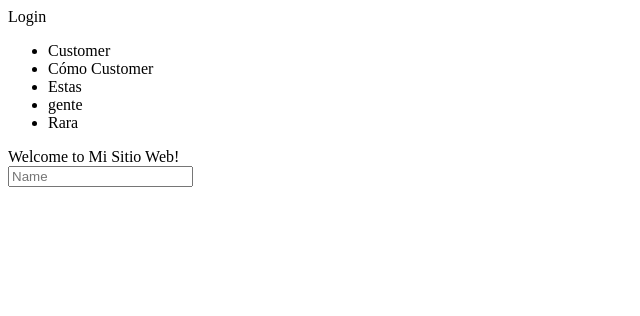
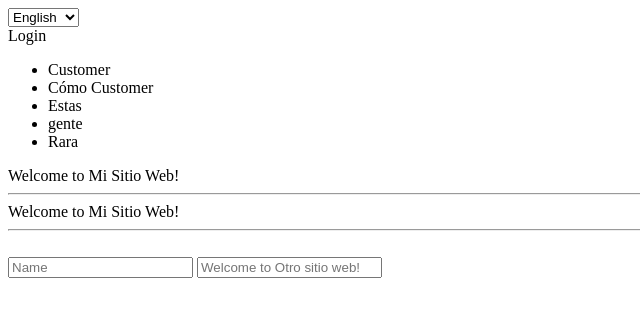
Before and after one commit to N00BEST/langs.js, a plain HTML site: page source/index.html in a window 1280 px wide. Shown: the whole page, without its empty margins (0-640 px from the left). Drawn offline with Linux system fonts and the light colour scheme.

Commit message:
Change the Render class constructor to accept an object. Changed and created the tags of the Render class for static properties. Improved the verification of attributes to filter. Fixed the args needed for the t-translate nodes

```diff
--- a/source/Render.js
+++ b/source/Render.js
@@ -1,25 +1,29 @@
 class Render {
-    constructor(lang = undefined, langs = [], separator = '.') {
+
+	constructor(conf = {}) {
+		let lang = conf.currentLang || undefined;
+		let langs = conf.langs || [];
+		let separator = conf.separator || '.';
 		this.translator = new Translator(lang, langs, separator);
 	}
 
 	/**
 	 * Search for elements to make render
 	 */
-    play(){
+	renderAll(){
 		this.searchTags();
 		this.searchAttributes();
 	}
 
 	searchTags() {
-        let nodes = document.querySelectorAll('translate');
+		let nodes = document.querySelectorAll(Render.translateTag);
 		for(let node of nodes){
 			this.renderTag(node);
 		}
 	}
 
 	searchAttributes(){
-        let nodes = document.querySelectorAll('[t-translate]');
+		let nodes = document.querySelectorAll(`[${Render.attributeTag}]`);
 
 		for(let node of nodes){
 			this.renderElement(node);
@@ -33,7 +37,7 @@ class Render {
 	renderTag(node){
 		let route = node.innerText;
 
-        let args = this.parseTranslateArgs(node);
+		let args = this.parseTranslateTagArgs(node);
 
 		node.outerHTML = this.translator.translate(route, args);
 	}
@@ -48,7 +52,6 @@ class Render {
 	 * @param {object} args
 	 */
 	renderAttribute(node, attribute, route, args = {}) {
-        console.log("Entra a render attribute");
 		let translation = this.translator.translate(route, args);
 		node.setAttribute(attribute, translation);
 	}
@@ -60,24 +63,23 @@ class Render {
 	 */
 	renderElement(node) {
 		let attributes = node.attributes;
-        let minimumLength = "t-translate".length;
+		let testRegex = new RegExp(`^${Render.attributeTag}:[a-z]+(-[a-z]+)*$`);
 
 		// get just the relevant attributes
 		attributes = this.filterAttributes(attributes);
 		for(let attribute of attributes) {
 			let route = node.getAttribute(attribute);
-            if(attribute.length === minimumLength ) {
-                // let args = this.parseArgs(node.getAttribute('t-args'));
-                node.innerText = this.translator.translate(route/*, args*/);
-            } else if (attribute.indexOf(':') === minimumLength) {
+			if(attribute === Render.attributeTag) {
+				let args = this.parseArgsForAttribute(node, attribute, attributes);
+				node.innerText = this.translator.translate(route, args);
+			} else if (testRegex.test(attribute)) {
 				// It's a attribute to be translated instead of element inner text
 				let parts = attribute.split(':');
 				let target = parts[1];
 
-                // let args = 't-args:' + target;
-                // args = this.parseArgs(node.getAttribute(args));
+				let args = this.parseArgsForAttribute(node, attribute, attributes);
 
-                this.renderAttribute(node, target, route/*, args*/);
+				this.renderAttribute(node, target, route, args);
 			}
 		}
 	}
@@ -101,12 +103,88 @@ class Render {
 	 *
 	 * @param {Node} node
 	 */
-    parseTranslateArgs(node) {
+	parseTranslateTagArgs(node) {
 		let args = {};
 		let attributesMap = node.attributes;
 
 		for(let attribute of attributesMap) {
 			args[attribute.localName] = attribute.value;
+		}
+
+		return args;
+	}
+
+	/**
+	 * Remove element at index position of numeric indexed array
+	 *
+	 * @param {array} array
+	 * @param {int} index
+	 *
+	 * @return void
+	 */
+	arrayRemove (array, index) {
+		if(index < array.length)
+			array.splice(index, 1);
+	}
+
+	/**
+	 * Parse the args for attribute in the given node
+	 *
+	 * @param {Node} node
+	 * @param {string} attribute
+	 * @param {object} attributesList
+	 */
+	parseArgsForAttribute(node, attribute, attributesList = []) {
+		let args = {};
+		let removeIndexes = [];
+		let validAttribute = new RegExp(`^${Render.attributeTag}:[a-z]+(-[a-z]+)*$`);
+		let attributeArgs;
+
+		// Parse args for t-translate text
+		if(attribute === Render.attributeTag) {
+			// Select just the args for this translation
+			attributeArgs = attributesList.filter((_attribute, index) => {
+				let passes = /t-args/g.test(_attribute) && (_attribute.match(/:/g) || []).length === 1;
+				if(passes)
+					removeIndexes.push(index);
+				return passes;
+			});
+
+			for(let value of attributeArgs) {
+				let parts = value.split(':');
+				let key = parts[1];
+				let index = removeIndexes.shift();
+
+				// Unset the attribute for array to get processing faster
+				this.arrayRemove(attributesList, index);
+
+				args[key] = node.getAttribute(value);
+			}
+		} else if (validAttribute.test(attribute)) {
+			// This code block was written by God
+			// Because I don't know what I'm doing
+
+			// Parse an attribute of element
+			let parts = attribute.split(':');
+			let target = parts[1];
+			let testRegex = new RegExp(`^${Render.attributeArgsTag}:${target}:[a-z]+(-[a-z]+)*$`);
+
+			attributeArgs = attributesList.filter((_attribute, index) => {
+				let passes = testRegex.test(_attribute);
+				if(passes)
+					removeIndexes.push(index);
+				return passes;
+			});
+
+			for(let value of attributeArgs) {
+				parts = value.split(':');
+				let key = parts[2];
+				let index = removeIndexes.shift();
+
+				this.arrayRemove(attributesList, index);
+
+				args[key] = node.getAttribute(value);
+			}
 		}
 
 		return args;
@@ -124,3 +202,8 @@ class Render {
 		return this.translator.language;
 	}
 }
+
+
+Render.translateTag = "translate";
+Render.attributeTag = "t-translate";
+Render.attributeArgsTag = "t-args";
--- a/source/index.html
+++ b/source/index.html
@@ -8,10 +8,10 @@
 </head>
 <body>
 
-    <!-- <select id="language-selector" onChange="window.location.href = '?lang=' + this.value;">
+    <select id="language-selector" onChange="window.location.href = '?lang=' + this.value;">
         <option value="en">English</option>
         <option value="es">Español</option>
-    </select> -->
+    </select>
     <div>
         <translate>customer.login</translate>
         <ul>
@@ -23,8 +23,12 @@
         </ul>
 
         <translate page="Mi Sitio Web">welcome-to</translate>
+        <hr>
+        <div t-translate="welcome-to" t-args:page="Mi Sitio Web"></div>
+        <hr>
         <br>
-        <input type="text" t-translate t-translate:placeholder="customer.name">
+		<input type="text" t-translate t-translate:placeholder="customer.name">
+		<input type="text" t-translate t-translate:placeholder="welcome-to" t-args:placeholder:page="Otro sitio web">
     </div>
 
     <script src="es.js"></script>
@@ -33,10 +37,13 @@
     <script src="Render.js"></script>
     <script>
         let urlParams = new URLSearchParams(window.location.search);
-        let lang = urlParams.get('lang') || 'en';
-        let render = new Render(lang, LANGS);
+		let lang = urlParams.get('lang') || 'en';
+        let render = new Render({
+			currentLang: lang,
+			langs: LANGS
+		});
 
-        render.play();
+        render.renderAll();
     </script>
 </body>
 </html>
```
Lines whose indentation alone changed are shown as unchanged.
